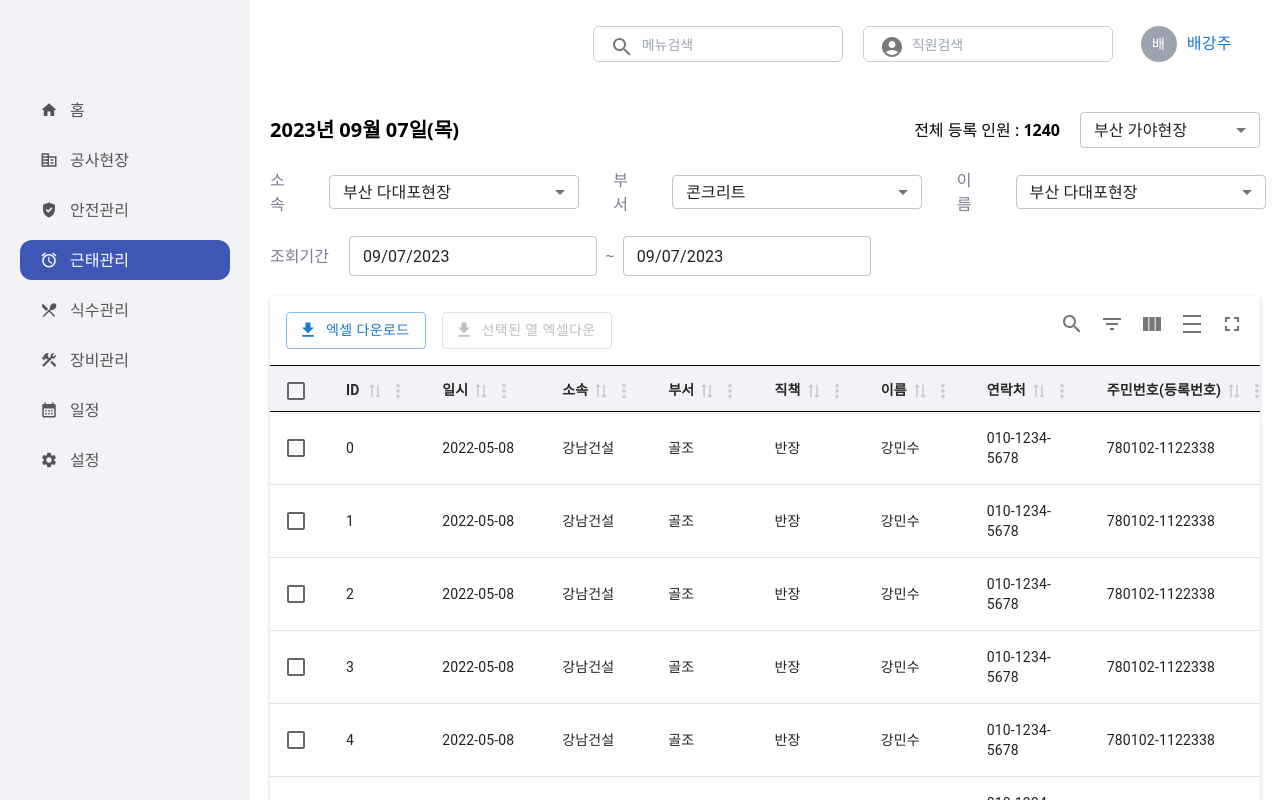
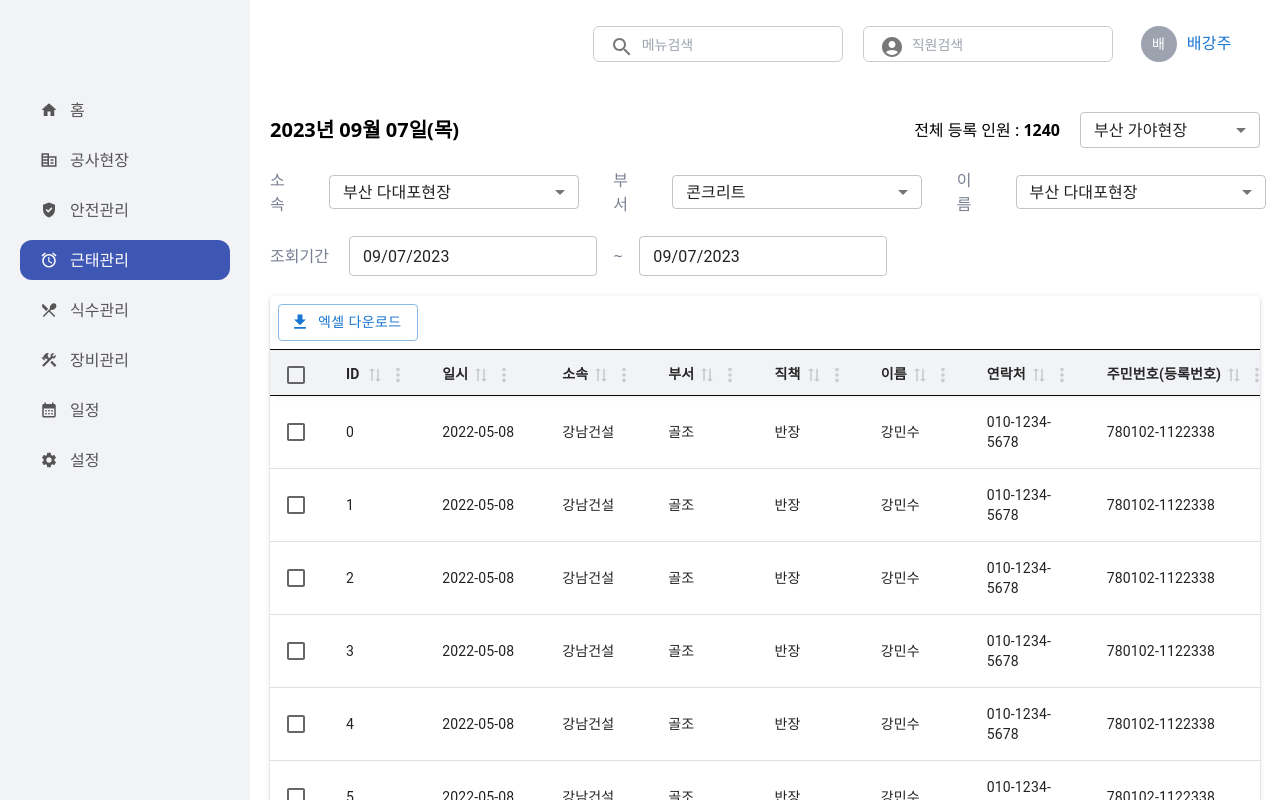
Before and after one commit to AndrewKwon-kr/keepme_erp, a Next.js app: page /attendance in a window 1280 px wide. Shown: the top 800 px of the page. Built offline with nearby package versions, Linux system fonts and the light colour scheme.

Commit message:
Feat Table Topbar 사용자화 및 로딩기능 구현

```diff
--- a/app/layout.js
+++ b/app/layout.js
@@ -46,12 +46,12 @@ const menus = [
   { path: '/setting', name: '설정', icon: 'setting' },
 ];
 
-const areaAtom = atom(0);
+export const areaAtom = atom(0);
 
 export default function RootLayout({ children }) {
   const router = useRouter();
   const [search, setSearch] = useState('');
-  const [age, setAge] = useAtom(areaAtom);
+  const [area, setArea] = useAtom(areaAtom);
 
   const [anchorEl, setAnchorEl] = useState(null);
   const open = Boolean(anchorEl);
@@ -72,7 +72,7 @@ export default function RootLayout({ children }) {
   };
 
   const handleChange = (event) => {
-    setAge(event.target.value);
+    setArea(event.target.value);
   };
 
   const setIcon = (icon) => {
@@ -179,7 +179,7 @@ export default function RootLayout({ children }) {
             <FormControl>
               <Select
                 className="ml-5 h-9 w-[180px] active:outline-none"
-                value={age}
+                value={area}
                 onChange={handleChange}
                 displayEmpty
               >
--- a/pages/attendance/index.js
+++ b/pages/attendance/index.js
@@ -14,8 +14,66 @@ import { LocalizationProvider } from '@mui/x-date-pickers/LocalizationProvider';
 import { DatePicker } from '@mui/x-date-pickers/DatePicker';
 
 import FileDownloadIcon from '@mui/icons-material/FileDownload';
+import { useAtomValue } from 'jotai';
+import { areaAtom } from '@/app/layout';
 
-const datas = [
+export default function Attendance() {
+  const [rowSelection, setRowSelection] = useState({});
+  const [headers, setHeaders] = useState([]);
+  const [belong, setBelong] = useState(1);
+  const [startDate, setStartDate] = useState(dayjs());
+  const [endtDate, setEndDate] = useState(dayjs());
+  const [datas, setDatas] = useState([]);
+  const [isLoading, setIsLoading] = useState(true);
+  const areaValue = useAtomValue(areaAtom);
+
+  const columns = useMemo(() => [
+    { accessorKey: 'id', header: 'ID', size: 40 },
+    { accessorKey: 'date', header: '일시', size: 120 },
+    { accessorKey: 'belong', header: '소속', size: 80 },
+    { accessorKey: 'department', header: '부서', size: 80 },
+    { accessorKey: 'position', header: '직책', size: 80 },
+    { accessorKey: 'name', header: '이름', size: 80 },
+    { accessorKey: 'phoneNumber', header: '연락처', size: 120 },
+    {
+      accessorKey: 'registrationNumber',
+      header: '주민번호(등록번호)',
+      size: 200,
+    },
+    { accessorKey: 'startedAt', header: '출근', size: 60 },
+    { accessorKey: 'endedAt', header: '퇴근', size: 60 },
+  ]);
+
+  useEffect(() => {
+    setHeaders(
+      columns.map((column) => ({
+        label: column.header,
+        key: column.accessorKey,
+      }))
+    );
+  }, []);
+
+  useEffect(() => {
+    console.log(areaValue);
+  }, [areaValue]);
+  useEffect(() => {
+    //do something when the row selection changes...
+    console.info({ rowSelection });
+  }, [rowSelection]);
+
+  useEffect(() => {
+    console.log(areaAtom);
+    getTableData();
+  }, []);
+
+  const handleChangeBelong = (event) => {
+    setBelong(event.target.value);
+  };
+
+  const getTableData = async () => {
+    try {
+      setTimeout(() => {
+        setDatas([
           {
             id: 0,
             date: '2022-05-08',
@@ -244,47 +302,11 @@ const datas = [
             startedAt: '08:00',
             endedAt: '17:00',
           },
-];
-
-export default function Attendance() {
-  const [rowSelection, setRowSelection] = useState({});
-  const [headers, setHeaders] = useState([]);
-  const [belong, setBelong] = useState(1);
-  const [startDate, setStartDate] = useState(dayjs());
-  const [endtDate, setEndDate] = useState(dayjs());
-  const columns = useMemo(() => [
-    { accessorKey: 'id', header: 'ID', size: 40 },
-    { accessorKey: 'date', header: '일시', size: 120 },
-    { accessorKey: 'belong', header: '소속', size: 80 },
-    { accessorKey: 'department', header: '부서', size: 80 },
-    { accessorKey: 'position', header: '직책', size: 80 },
-    { accessorKey: 'name', header: '이름', size: 80 },
-    { accessorKey: 'phoneNumber', header: '연락처', size: 120 },
-    {
-      accessorKey: 'registrationNumber',
-      header: '주민번호(등록번호)',
-      size: 200,
-    },
-    { accessorKey: 'startedAt', header: '출근', size: 60 },
-    { accessorKey: 'endedAt', header: '퇴근', size: 60 },
         ]);
-
-  useEffect(() => {
-    setHeaders(
-      columns.map((column) => ({
-        label: column.header,
-        key: column.accessorKey,
-      }))
-    );
-  }, []);
-
-  useEffect(() => {
-    //do something when the row selection changes...
-    console.info({ rowSelection });
-  }, [rowSelection]);
-
-  const handleChangeBelong = (event) => {
-    setBelong(event.target.value);
+        setIsLoading(false);
+      }, 2000);
+    } finally {
+    }
   };
 
   return (
@@ -347,7 +369,7 @@ export default function Attendance() {
                   value={startDate}
                   onChange={(newValue) => setStartDate(newValue)}
                 />
-                &nbsp; ~ &nbsp;
+                &nbsp;&nbsp;&nbsp; ~ &nbsp;&nbsp;&nbsp;
                 <DatePicker
                   slotProps={{ textField: { size: 'small' } }}
                   value={endtDate}
@@ -374,7 +396,7 @@ export default function Attendance() {
           }}
           getRowId={(row) => row.id} //give each row a more useful id
           onRowSelectionChange={setRowSelection} //connect internal row selection state to your own
-          state={{ rowSelection }} //pass our managed row selection state to the table to use
+          state={{ rowSelection, isLoading: isLoading }} //pass our managed row selection state to the table to use
           muiTableHeadCellProps={{
             sx: {
               backgroundColor: '#F2F3F6',
@@ -383,7 +405,7 @@ export default function Attendance() {
               borderColor: 'black black black black',
             },
           }}
-          renderTopToolbarCustomActions={({ table }) => (
+          renderTopToolbar={({ table }) => (
             <Box
               sx={{
                 display: 'flex',
@@ -392,9 +414,9 @@ export default function Attendance() {
                 flexWrap: 'wrap',
               }}
             >
+              {datas.length > 0 && (
                 <Button
                   color="primary"
-                //export all data that is currently in the table (ignore pagination, sorting, filtering, etc.)
                   startIcon={<FileDownloadIcon />}
                   variant="outlined"
                 >
@@ -407,40 +429,69 @@ export default function Attendance() {
                     엑셀 다운로드
                   </CSVLink>
                 </Button>
-              {/* <Button
-                  disabled={table.getRowModel().rows.length === 0}
-                  //export all rows as seen on the screen (respects pagination, sorting, filtering, etc.)
-                  startIcon={<FileDownloadIcon />}
-                  variant="outlined"
-                >
-                  <CSVLink
-                    data={table.getRowModel().rows.map((row) => row.original)}
-                    headers={headers}
-                    filename={'20240907_근태.csv'}
-                  >
-                    현재 페이지 엑셀다운
-                  </CSVLink>
-                </Button> */}
-              <Button
-                disabled={
-                  !table.getIsSomeRowsSelected() &&
-                  !table.getIsAllRowsSelected()
-                }
-                startIcon={<FileDownloadIcon />}
-                variant="outlined"
-              >
-                <CSVLink
-                  data={table
-                    .getSelectedRowModel()
-                    .rows.map((row) => row.original)}
-                  headers={headers}
-                  filename={'20240907_선택된_근로자_근태.csv'}
-                >
-                  선택된 열 엑셀다운
-                </CSVLink>
-              </Button>
+              )}
             </Box>
           )}
+          // renderTopToolbarCustomActions={({ table }) => (
+          //   <Box
+          //     sx={{
+          //       display: 'flex',
+          //       gap: '1rem',
+          //       p: '0.5rem',
+          //       flexWrap: 'wrap',
+          //     }}
+          //   >
+          //     {datas.length > 0 && (
+          //       <Button
+          //         color="primary"
+          //         //export all data that is currently in the table (ignore pagination, sorting, filtering, etc.)
+          //         startIcon={<FileDownloadIcon />}
+          //         variant="outlined"
+          //       >
+          //         <CSVLink
+          //           asyncOnClick={true}
+          //           data={datas}
+          //           headers={headers}
+          //           filename={'20240907_근태.csv'}
+          //         >
+          //           엑셀 다운로드
+          //         </CSVLink>
+          //       </Button>
+          //     )}
+          //     <Button
+          //         disabled={table.getRowModel().rows.length === 0}
+          //         //export all rows as seen on the screen (respects pagination, sorting, filtering, etc.)
+          //         startIcon={<FileDownloadIcon />}
+          //         variant="outlined"
+          //       >
+          //         <CSVLink
+          //           data={table.getRowModel().rows.map((row) => row.original)}
+          //           headers={headers}
+          //           filename={'20240907_근태.csv'}
+          //         >
+          //           현재 페이지 엑셀다운
+          //         </CSVLink>
+          //       </Button>
+          //     <Button
+          //       disabled={
+          //         !table.getIsSomeRowsSelected() &&
+          //         !table.getIsAllRowsSelected()
+          //       }
+          //       startIcon={<FileDownloadIcon />}
+          //       variant="outlined"
+          //     >
+          //       <CSVLink
+          //         data={table
+          //           .getSelectedRowModel()
+          //           .rows.map((row) => row.original)}
+          //         headers={headers}
+          //         filename={'20240907_선택된_근로자_근태.csv'}
+          //       >
+          //         선택된 열 엑셀다운
+          //       </CSVLink>
+          //     </Button>
+          //   </Box>
+          // )}
         />
       </main>
     </RootLayout>
```
Lines whose indentation alone changed are shown as unchanged.
